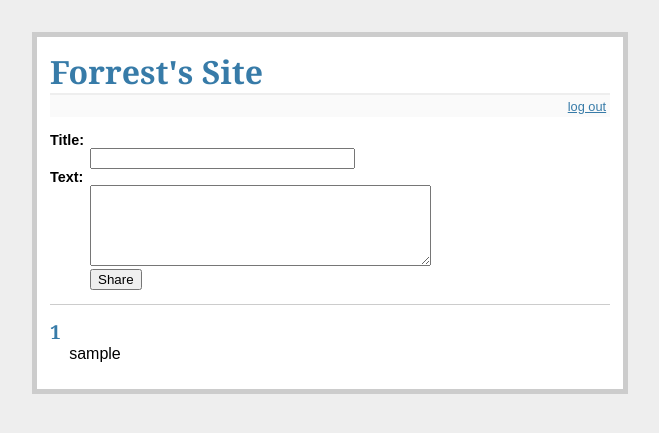
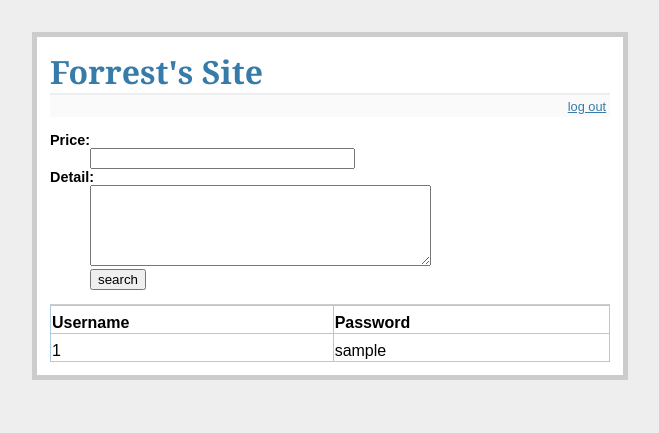
Before and after one commit to forrestyishichen/Real-Estate-Exchange-Web-Application, a Flask app: page /show in a window 1280 px wide. Shown: the top 433 px of the page, without its empty margins (310-969 px from the left). Run offline with Flask 2, Linux system fonts and the light colour scheme; the visitor is signed in with stand-in values (Sample User, id 1).

Commit message:
update showentity and table format

```diff
--- a/my226app/static/style.css
+++ b/my226app/static/style.css
@@ -16,3 +16,5 @@ h2              { font-size: 1.2em; }
 .flash          { background: #CEE5F5; padding: 0.5em;
                   border: 1px solid #AACBE2; }
 .error          { background: #F0D6D6; padding: 0.5em; }
+.table          { width:100%; text-align: left; border-collapse: collapse;}
+.table, th, td  { border: 1px solid #AACBE2; height: 25px; vertical-align: bottom;}
--- a/my226app/templates/show_entries.html
+++ b/my226app/templates/show_entries.html
@@ -3,19 +3,46 @@
   {% if session.logged_in %}
     <form action="{{ url_for('add_entry') }}" method=post class=add-entry>
       <dl>
-        <dt>Title:
+        <dt>Price:
         <dd><input type=text size=30 name=title>
-        <dt>Text:
+        <dt>Detail:
         <dd><textarea name=text rows=5 cols=40></textarea>
-        <dd><input type=submit value=Share>
+        <dd><input type=submit value=search>
       </dl>
     </form>
   {% endif %}
   <ul class=entries>
+<!--   <table class=table>
+    <tr>
+        <th>Username</th>
+        <th>Password</th>
+    </tr>
   {% for entry in entries %}
-    <li><h2>{{ entry.title }}</h2>{{ entry.text|safe }}
+    <tr>
+        <td>{{ entry.title }}</td>
+        <td>{{ entry.text|safe }}</td>
+    </tr>
   {% else %}
     <li><em>Unbelievable.  No entries here so far</em>
   {% endfor %}
+  </table> -->
+  <table class=table>
+  <thead>
+  <tr>
+  <th>Username</th>
+  <th>Password</th>
+  </tr>
+  </thead>
+  <tbody>
+  {% for entry in entries %}
+  <tr>
+  <td>{{ entry.title }}</td>
+  <td>{{ entry.text|safe }}</td>
+  </tr>
+  {% else %}
+  <li><em>Unbelievable.  No entries here so far</em>
+  {% endfor %}
+  </tbody>
+  </table>
   </ul>
 {% endblock %}
```
